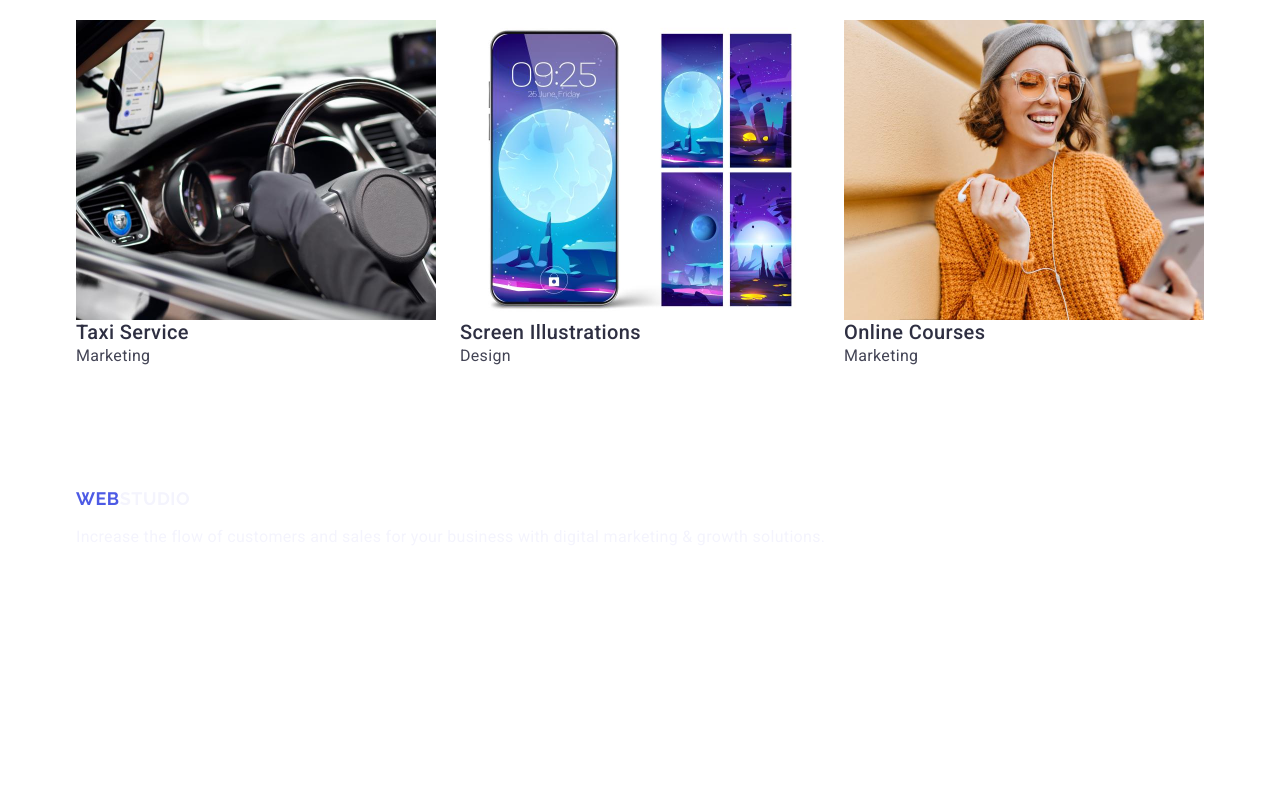
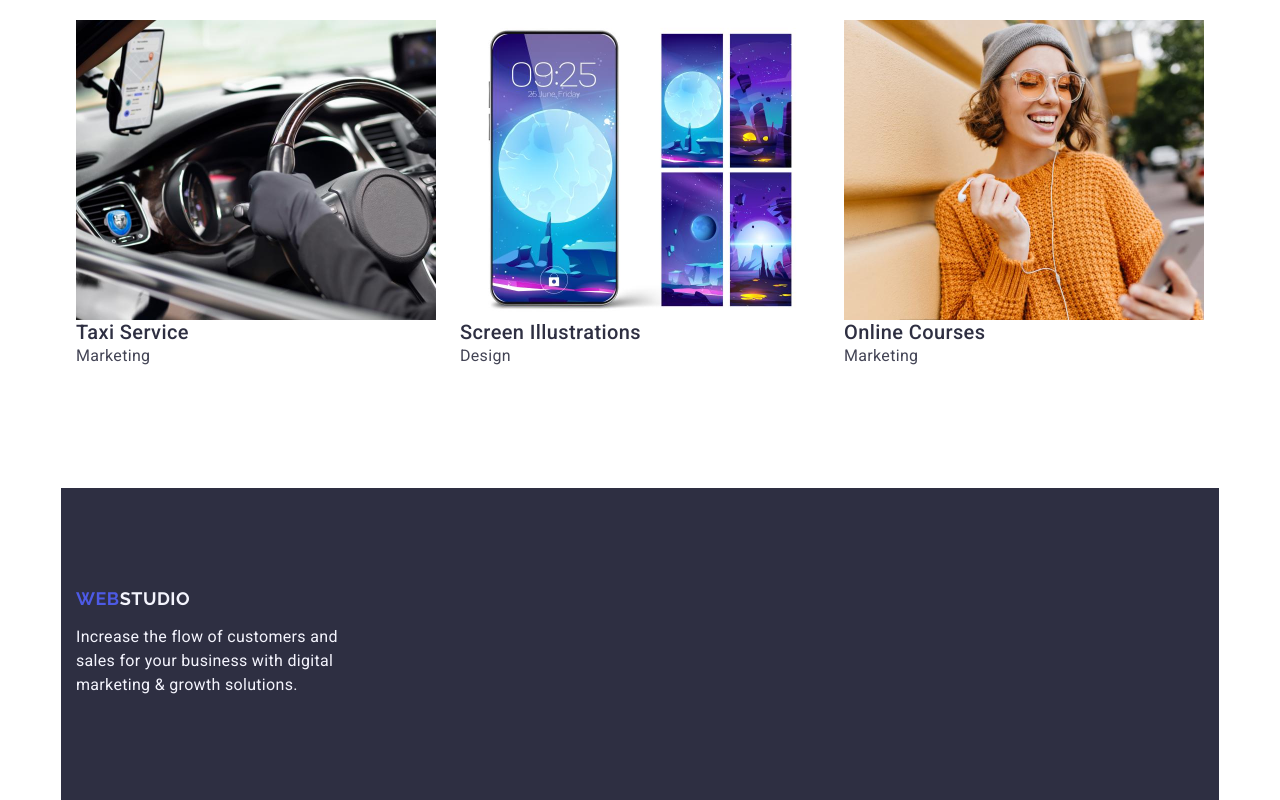
Before and after one commit to Maks-Onyshchenko13051927101261/goit-markup-hw-03, a plain HTML site: page index.html in a window 1280 px wide. Shown: the part 2889-3689 px from the top of the page. Before the commit the page ends 3438 px from the top, so only its background shows below. Drawn offline with nearby package versions, Linux system fonts and the light colour scheme.

Commit message:
add index

```diff
--- a/index.html
+++ b/index.html
@@ -172,9 +172,8 @@
             </section>
         </main>
         <!--================FOOTER================-->
-<div>
-            <footer class="main-footer">
-</div>            <div class="conteiner">
+        <footer class="main-footer">
+           <div class="conteiner">
                 <a class="footer-logo" href="./index.html">Web<span class="accent-footer">Studio</span></a>
                 <p class="footer-text">Increase the flow of customers and sales for your business with digital marketing &
                     growth solutions.</p>
```
